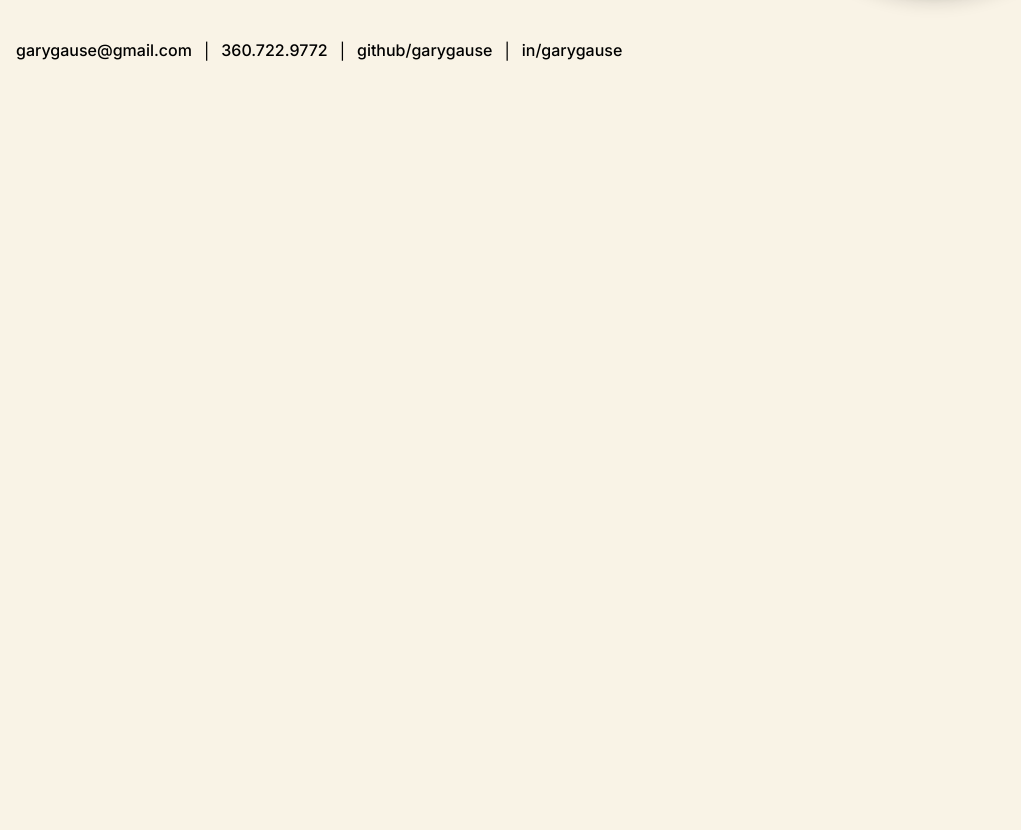
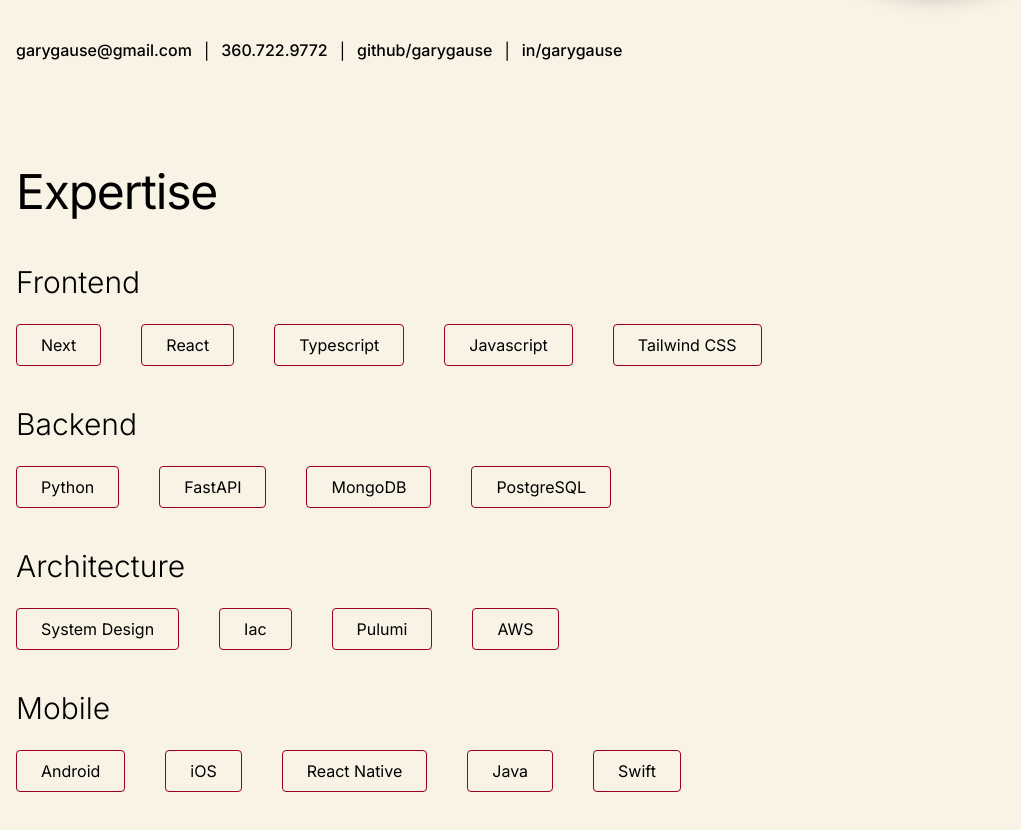
Before and after one commit to garygause/gause.dev, a Next.js app: page / in a window 1280 px wide. Shown: the part 522-1352 px from the top of the page, without its empty margins (0-1021 px from the left). Before the commit the page ends 800 px from the top, so only its background shows below. Built offline with nearby package versions, Linux system fonts and the light colour scheme.

Commit message:
add expertise section

```diff
--- a/src/app/(main)/page.tsx
+++ b/src/app/(main)/page.tsx
@@ -1,9 +1,11 @@
 import Hero from '@/components/hero';
+import Expertise from '@/components/expertise';
 
 export default function Home() {
   return (
     <main>
       <Hero />
+      <Expertise />
     </main>
   );
 }
--- /dev/null
+++ b/src/components/expertise/expertise.tsx
@@ -0,0 +1,156 @@
+import React from 'react';
+import Link from 'next/link';
+
+export function Expertise() {
+  return (
+    <section>
+      <div className="max-w-screen-xl px-4 py-8 mx-auto lg:py-10">
+        <div className="mr-auto place-self-center lg:col-span-7">
+          <h1 className="max-w-2xl mb-12 text-4xl tracking-tight md:text-5xl dark:text-white">
+            Expertise
+          </h1>
+          <h3 className="text-3xl mb-6 font-light">Frontend</h3>
+          <div className="flex space-x-10 mb-10">
+            <Link
+              href="https://nextjs.org/"
+              target="_blank"
+              className="border rounded px-6 py-2 border-palette-red hover:bg-palette-brown hover:text-white"
+            >
+              Next
+            </Link>
+            <Link
+              href="https://react.dev/"
+              target="_blank"
+              className="border rounded px-6 py-2 border-palette-red  hover:bg-palette-brown hover:text-white"
+            >
+              React
+            </Link>
+            <Link
+              href="https://www.typescriptlang.org/"
+              target="_blank"
+              className="border rounded px-6 py-2 border-palette-red  hover:bg-palette-brown hover:text-white"
+            >
+              Typescript
+            </Link>
+            <Link
+              href="https://developer.mozilla.org/en-US/docs/Web/JavaScript"
+              target="_blank"
+              className="border rounded px-6 py-2 border-palette-red  hover:bg-palette-brown hover:text-white"
+            >
+              Javascript
+            </Link>
+            <Link
+              href="https://tailwindcss.com/"
+              target="_blank"
+              className="border rounded px-6 py-2 border-palette-red  hover:bg-palette-brown hover:text-white"
+            >
+              Tailwind CSS
+            </Link>
+          </div>
+          <h3 className="text-3xl mb-6 font-light">Backend</h3>
+          <div className="flex space-x-10 mb-10 w-full">
+            <Link
+              href="https://www.python.org/"
+              target="_blank"
+              className="border rounded px-6 py-2 border-palette-red hover:bg-palette-brown hover:text-white"
+            >
+              Python
+            </Link>
+            <Link
+              href="https://fastapi.tiangolo.com/"
+              target="_blank"
+              className="border rounded px-6 py-2 border-palette-red  hover:bg-palette-brown hover:text-white"
+            >
+              FastAPI
+            </Link>
+            <Link
+              href="https://www.mongodb.com/"
+              target="_blank"
+              className="border rounded px-6 py-2 border-palette-red  hover:bg-palette-brown hover:text-white"
+            >
+              MongoDB
+            </Link>
+            <Link
+              href="https://www.postgresql.org/"
+              target="_blank"
+              className="border rounded px-6 py-2 border-palette-red  hover:bg-palette-brown hover:text-white"
+            >
+              PostgreSQL
+            </Link>
+          </div>
+          <h3 className="text-3xl mb-6 font-light">Architecture</h3>
+          <div className="flex space-x-10 mb-10">
+            <Link
+              href="https://en.wikipedia.org/wiki/Systems_design#:~:text=Systems%20design%20is%20therefore%20the,subsequent%20interaction%20with%20one%20another."
+              target="_blank"
+              className="border rounded px-6 py-2 border-palette-red hover:bg-palette-brown hover:text-white"
+            >
+              System Design
+            </Link>
+            <Link
+              href="https://aws.amazon.com/what-is/iac/#:~:text=Infrastructure%20as%20code%20(IaC)%20is,%2C%20database%20connections%2C%20and%20storage."
+              target="_blank"
+              className="border rounded px-6 py-2 border-palette-red  hover:bg-palette-brown hover:text-white"
+            >
+              Iac
+            </Link>
+            <Link
+              href="https://www.pulumi.com/"
+              target="_blank"
+              className="border rounded px-6 py-2 border-palette-red  hover:bg-palette-brown hover:text-white"
+            >
+              Pulumi
+            </Link>
+            <Link
+              href="https://aws.amazon.com/"
+              target="_blank"
+              className="border rounded px-6 py-2 border-palette-red  hover:bg-palette-brown hover:text-white"
+            >
+              AWS
+            </Link>
+          </div>
+          <h3 className="text-3xl mb-6 font-light">Mobile</h3>
+          <div className="flex space-x-10 mb-10">
+            <Link
+              href="https://developer.android.com/"
+              target="_blank"
+              className="border rounded px-6 py-2 border-palette-red hover:bg-palette-brown hover:text-white"
+            >
+              Android
+            </Link>
+            <Link
+              href="https://developer.apple.com/ios/"
+              target="_blank"
+              className="border rounded px-6 py-2 border-palette-red  hover:bg-palette-brown hover:text-white"
+            >
+              iOS
+            </Link>
+            <Link
+              href="https://reactnative.dev/"
+              target="_blank"
+              className="border rounded px-6 py-2 border-palette-red  hover:bg-palette-brown hover:text-white"
+            >
+              React Native
+            </Link>
+            <Link
+              href="https://en.wikipedia.org/wiki/Java_(programming_language)"
+              target="_blank"
+              className="border rounded px-6 py-2 border-palette-red  hover:bg-palette-brown hover:text-white"
+            >
+              Java
+            </Link>
+            <Link
+              href="https://developer.apple.com/swift/"
+              target="_blank"
+              className="border rounded px-6 py-2 border-palette-red  hover:bg-palette-brown hover:text-white"
+            >
+              Swift
+            </Link>
+          </div>
+        </div>
+      </div>
+    </section>
+  );
+}
+
+export default Expertise;
--- /dev/null
+++ b/src/components/expertise/index.ts
@@ -0,0 +1 @@
+export { default } from './expertise';
--- a/src/components/hero/hero.tsx
+++ b/src/components/hero/hero.tsx
@@ -4,7 +4,7 @@
 
 export function Hero() {
   return (
-    <section className="bg-palette-white dark:bg-palette-gray">
+    <section>
       <div className="grid max-w-screen-xl px-4 py-8 mx-auto lg:gap-8 xl:gap-0 lg:py-16 lg:grid-cols-12">
         <div className="mr-auto place-self-center lg:col-span-7">
           <h1 className="max-w-2xl mb-4 text-4xl font-extrabold tracking-tight leading-none md:text-5xl xl:text-6xl dark:text-white">
```
